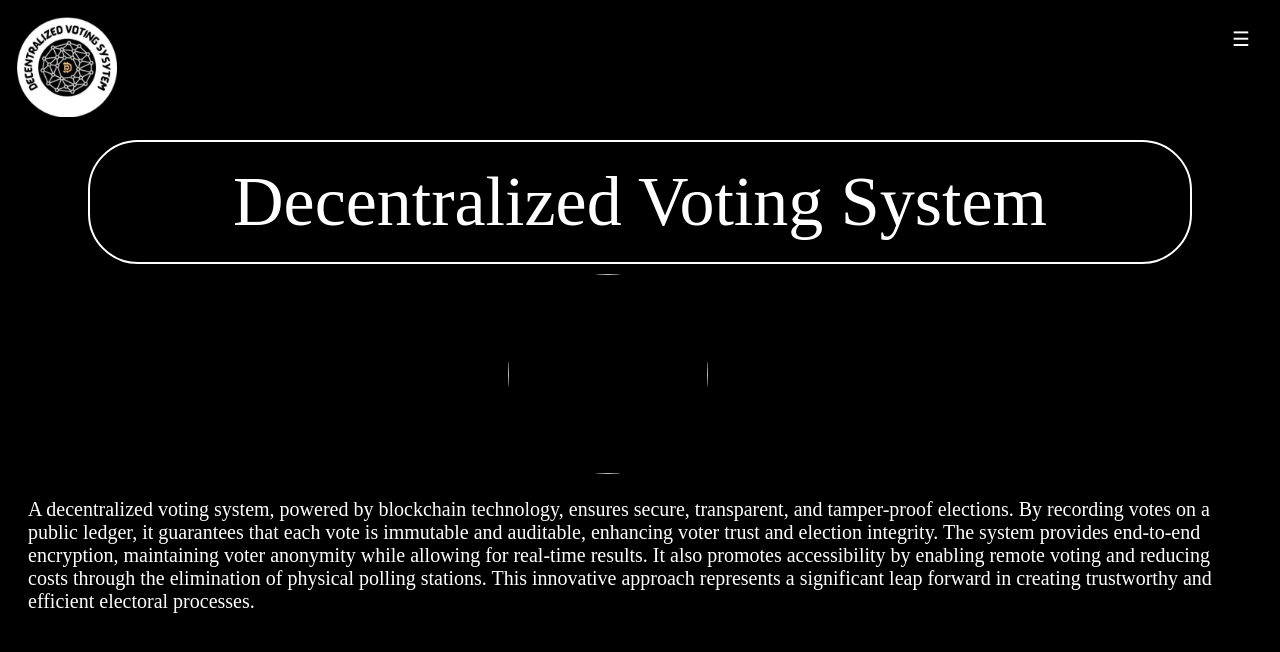
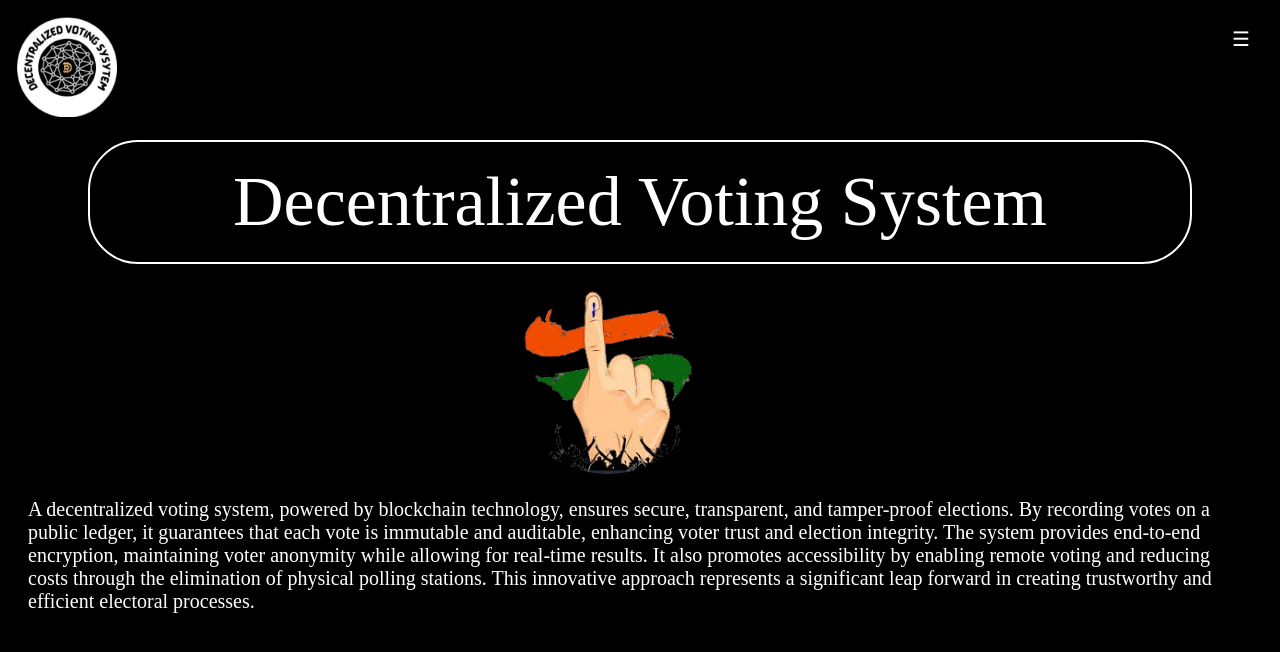
Before and after one commit to suhanap768/DVSS, a plain HTML site: page index.html in a window 1280 px wide. Drawn offline with Linux system fonts and the light colour scheme.

Commit message:
Update index.html

```diff
--- a/index.html
+++ b/index.html
@@ -179,7 +179,7 @@ h1{
     <h1 align="center">Decentralized Voting System</h1>
     <div class="add">
       <div>
-        <img class="xyz" src="logo1.jpg" height="200px" width="200px">
+        <img class="xyz" src="logo1.png" height="200px" width="200px">
       </div>
       <div>
         <h3 style="color: white;">A decentralized voting system, powered by blockchain technology, ensures secure, transparent, and tamper-proof elections. By recording votes on a public ledger, it guarantees that each vote is immutable and auditable, enhancing voter trust and election integrity. The system provides end-to-end encryption, maintaining voter anonymity while allowing for real-time results. It also promotes accessibility by enabling remote voting and reducing costs through the elimination of physical polling stations. This innovative approach represents a significant leap forward in creating trustworthy and efficient electoral processes.</h3>
```
